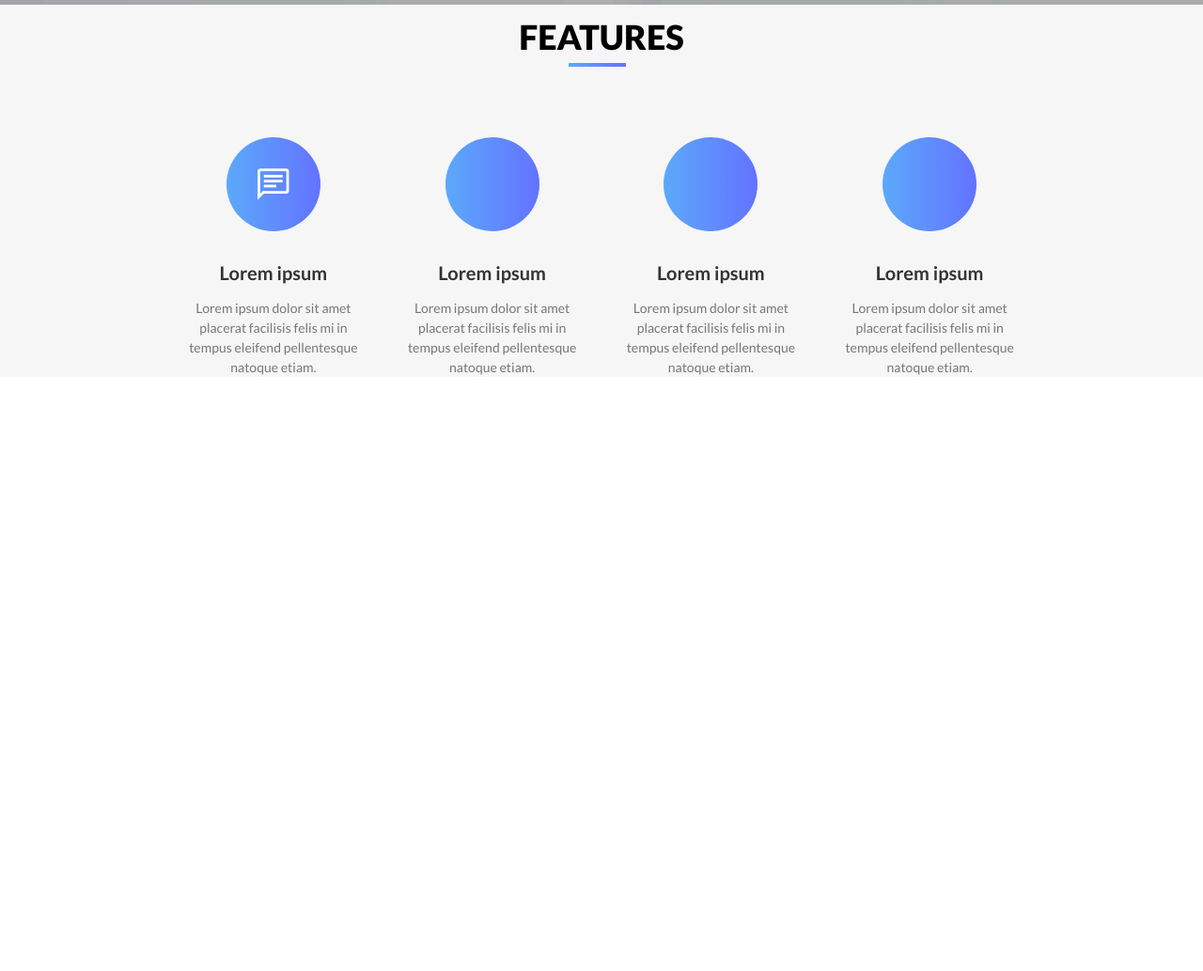
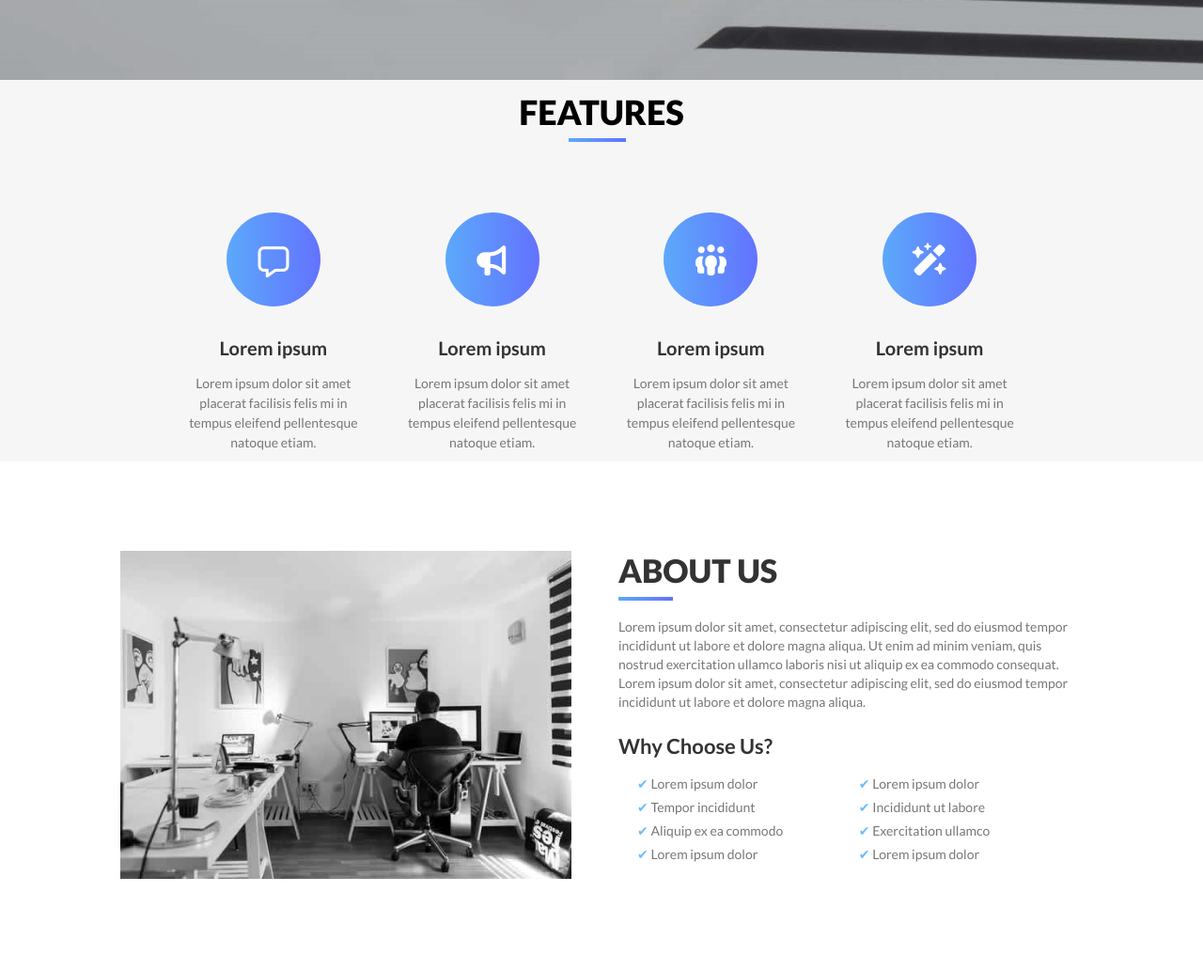
Before and after one commit to abdullahwhoer/Landing-page-Project-2, a plain HTML site: page index.html in a window 1280 px wide. Shown: the part 1195-2228 px from the top of the page at 94% size. Before the commit the page ends 1596 px from the top, so only its background shows below. Drawn offline with nearby package versions, Linux system fonts and the light colour scheme.

Commit message:
again vs

```diff
--- a/index.html
+++ b/index.html
@@ -4,9 +4,9 @@
     <meta charset="UTF-8">
     <meta name="viewport" content="width=device-width, initial-scale=1.0">
     <title>Landing Page Design</title>
+    <script src="https://kit.fontawesome.com/13131d3389.js" crossorigin="anonymous"></script>
     <link rel="stylesheet" href="style.css">
-    <link rel="stylesheet" href="https://fonts.googleapis.com/css2?family=Material+Symbols+Outlined:opsz,wght,FILL,GRAD@24,400,0,0&icon_names=chat" />
-</head>
+    <link rel="stylesheet" href="https://cdnjs.cloudflare.com/ajax/libs/font-awesome/7.0.1/css/all.min.css" integrity="sha512-2SwdPD6INVrV/lHTZbO2nodKhrnDdJK9/kg2XD1r9uGqPo1cUbujc+IYdlYdEErWNu69gVcYgdxlmVmzTWnetw==" crossorigin="anonymous" referrerpolicy="no-referrer" />
 <body>
     <header>
         <nav class="navbar">
@@ -42,30 +42,72 @@
 
             <div class="features-cards">
                 <div class="card c1">
-                    <div class="pic"><span class="material-symbols-outlined">chat </span></div>
+                    <div class="pic"><i class="fa-regular fa-message"></i></div>
                     <h3>Lorem ipsum</h3>
                     <p>Lorem ipsum dolor sit amet placerat facilisis felis mi in tempus eleifend pellentesque natoque etiam.</p>
                 </div>
 
                 <div class="card c2">
-                    <div class="pic"></div>
+                    <div class="pic"><i class="fa-solid fa-bullhorn"></i></div>
                     <h3>Lorem ipsum</h3>
                     <p>Lorem ipsum dolor sit amet placerat facilisis felis mi in tempus eleifend pellentesque natoque etiam.</p>
                 </div>
 
                 <div class="card c3">
-                    <div class="pic"></div>
+                    <div class="pic"><i class="fa-solid fa-people-group"></i></div>
                     <h3>Lorem ipsum</h3>
                     <p>Lorem ipsum dolor sit amet placerat facilisis felis mi in tempus eleifend pellentesque natoque etiam.</p>
                 </div>
 
                 <div class="card c4">
-                    <div class="pic"></div>
+                    <div class="pic"><i class="fa-solid fa-wand-magic-sparkles"></i></div>
                     <h3>Lorem ipsum</h3>
                     <p>Lorem ipsum dolor sit amet placerat facilisis felis mi in tempus eleifend pellentesque natoque etiam.</p>
+                </div>
+            </div>
+        </section>
+
+        <!-- About Us section -->
+        <section class="about-us">
+            <div class="main-about">
+                <div class="about-left">
+                    <img src="./media/about.jpg" alt="about-us">
+                </div>
+
+                <div class="about-right">
+                    <div class="about-h2">
+                    <h2>About Us</h2></div>
+                    <p>Lorem ipsum dolor sit amet, consectetur adipiscing elit, sed do eiusmod tempor incididunt ut labore et dolore magna aliqua. Ut enim ad minim veniam, quis nostrud exercitation ullamco laboris nisi ut aliquip ex ea commodo consequat. Lorem ipsum dolor sit amet, consectetur adipiscing elit, sed do eiusmod tempor incididunt ut labore et dolore magna aliqua.</p>
+                    <h3>Why Choose Us?</h3>
+
+                    <div class="about-feature">
+                        <div class="choose-lists">
+                          <ul>
+                            <li> Lorem ipsum dolor</li>
+                            <li> Tempor incididunt</li>
+                            <li> Aliquip ex ea commodo</li>
+                            <li> Lorem ipsum dolor</li>
+                          </ul>
+
+                          <ul>
+                            <li> Lorem ipsum dolor</li>
+                            <li> Incididunt ut labore</li>
+                            <li> Exercitation ullamco</li>
+                            <li> Lorem ipsum dolor</li>
+                          </ul>
+                        </div>
+                    </div>
                 </div>
             </div>
         </section>
     </main>
 </body>
 </html>
+<!-- bb -->
+<!-- ^ -->
+<!--  *-->
+ <!--?  -->
+ <!-- ! -->
+ <!-- & -->
+ <!-- ~ -->
+ <!-- TODO  -->
--- a/style.css
+++ b/style.css
@@ -10,6 +10,11 @@ body {
     font-family: "Lato", sans-serif;
 }
 
+/* prevent fixed navbar from covering page content */
+body {
+    padding-top: 80px; /* same as .navbar height */
+}
+
 .navbar {
     height: 80px;
     background-color: rgb(255, 255, 255);
@@ -17,7 +22,10 @@ body {
     justify-content: space-around;
     align-items: center;
     position: fixed;
-    inset: 0;
+    top: 0;
+    left: 0;
+    right: 0;
+    z-index: 1000; /* ensure it sits above page content */
 }
 
 a::after {
@@ -36,15 +44,19 @@ a:hover::after {
   width: 100%;
 }
 
-ul {
+/* replace global ul/li with navbar-specific rules so other lists behave normally */
+.navbar ul {
     display: flex;
-    list-style-type: none;
+    list-style: none;
+    margin: 0;
+    padding: 0;
 }
 
-li {
+.navbar li {
     padding: 20px;
 }
 
+/* keep link styles */
 li a {
     text-decoration: none;
     color: black;
@@ -128,6 +140,7 @@ li a {
     justify-content:center ;
     align-items: center;
     background-color: #F6F6F6;
+    padding-bottom: 10px;
 }
 
 .features-cards {
@@ -205,7 +218,128 @@ li a {
     align-items: center;
 }
 
-.pic span {
+.pic i {
     color: white;
-    font-size: 40px;
+    font-size: 33px;
 }
+
+/* About Us section */
+
+.about-us {
+    padding: 80px 10%;
+}
+
+.main-about {
+    display: flex;
+    /* justify-content:flex-start; */
+    align-items: flex-start;
+    gap: 50px;
+    /* border: 1px solid red; */
+    flex-wrap: wrap;
+    padding: 15px 0px;
+    width: 100%;
+    /* height: 100vh; */
+
+}
+
+.about-right {
+
+    /* border: 1px solid blue; */
+    /* width: 500px; */
+    /* height: 700px; */
+    /* margin-bottom: 110px; */
+    flex: 1 1 40%;
+    min-width: 220px;
+    max-width: 48%;
+
+}
+
+.about-left {
+    /* width: 480px;
+    height: 358px; */
+    flex: 1 1 40%;
+    max-width: 480px;
+    /* border: 4px solid black; */
+    /* padding: 15px; */
+    /* z-index: 99; */
+}
+
+.about-left img {
+    width: 100%;
+    height: 100%;
+    /* height: auto; */
+    object-fit: cover;
+    overflow: hidden;
+}
+
+.about-right h2 {
+    text-transform: uppercase;
+    font-size: 34px;
+    font-weight: 800;
+    color: #333333;
+    position: relative;
+    display: inline-block;
+}
+
+.about-right h2::before {
+    content: "";
+    position: absolute;
+    left: 0;
+    background-image: linear-gradient(to right, #5ca9fb 0%, #6372ff 100%);
+    /* background-color: red; */
+    height: 4px;
+    bottom: -12px;
+    width: 34%;
+
+}
+
+.about-right p {
+    color: #777777;
+    font-size: 14px;
+    font-weight: 400;
+    line-height:20px ;
+    margin-top: 30px;
+}
+
+.about-right h3 {
+    color: #333333;
+    font-size: 22px;
+    font-weight: 600;
+    line-height:24px ;
+    margin-top: 25px;
+    margin-bottom: 10px;
+}
+
+.choose-lists {
+  display: flex;
+  justify-content: space-between;
+  flex-wrap: wrap;
+  /* border: 1px solid rgb(0, 255, 170); */
+  padding: 10px;
+}
+
+.choose-lists ul {
+  display: block;      /* vertical list inside each column */
+  list-style: none;
+  padding-left: 10px ;
+  margin: 0;
+  min-width: 180px;
+  flex: 1 1 0;
+}
+
+.choose-lists li {
+  display: list-item;  /* ensure items are block-like and stack */
+  padding: 6px 0;      /* smaller padding than navbar items */
+  margin-bottom: 10px;
+  /* font-size: 16px; */
+  white-space: normal;
+  font-size: 14px;
+  line-height: 3px;
+  font-weight: 400;
+  color: #777777;
+}
+
+.choose-lists li::before {
+    content: "✔" ;
+    color: #6BBDFC;
+}
```
Also changed, not shown: media/a.png (added), media/about.jpg (added).
